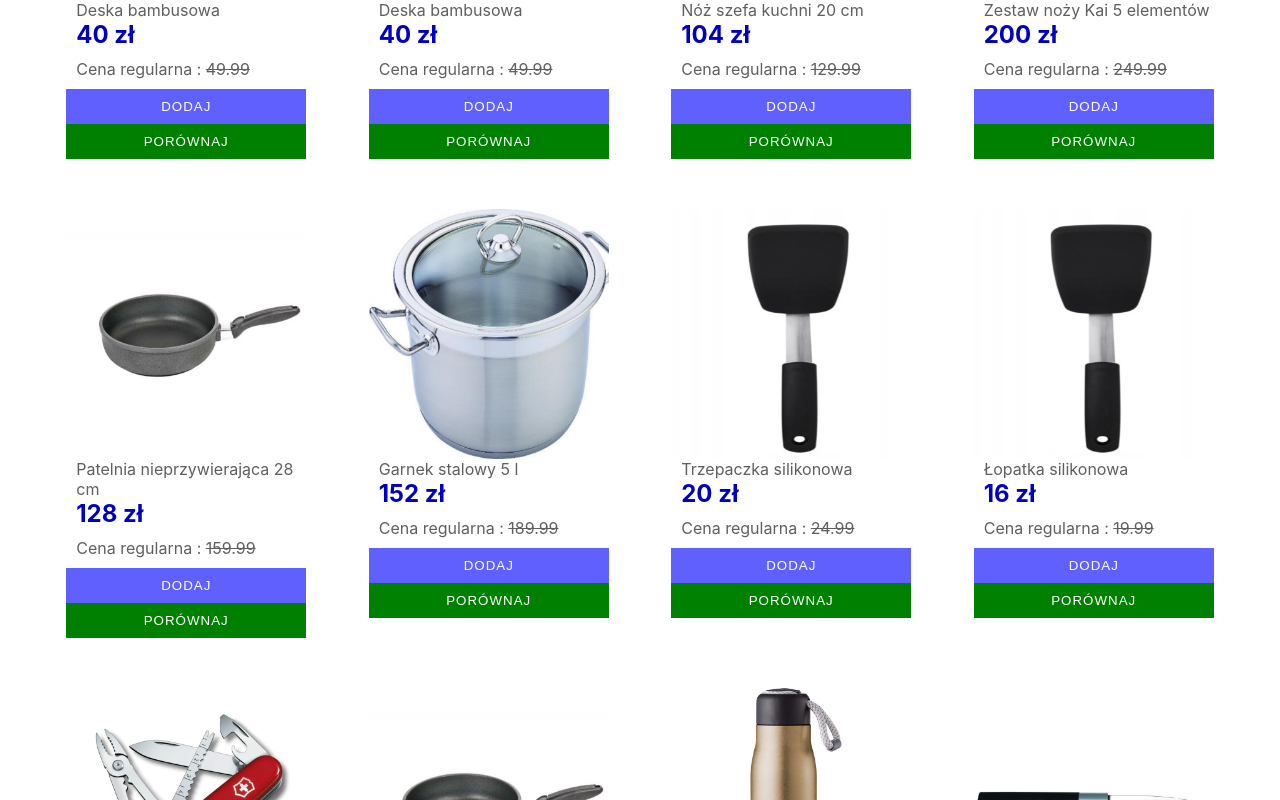
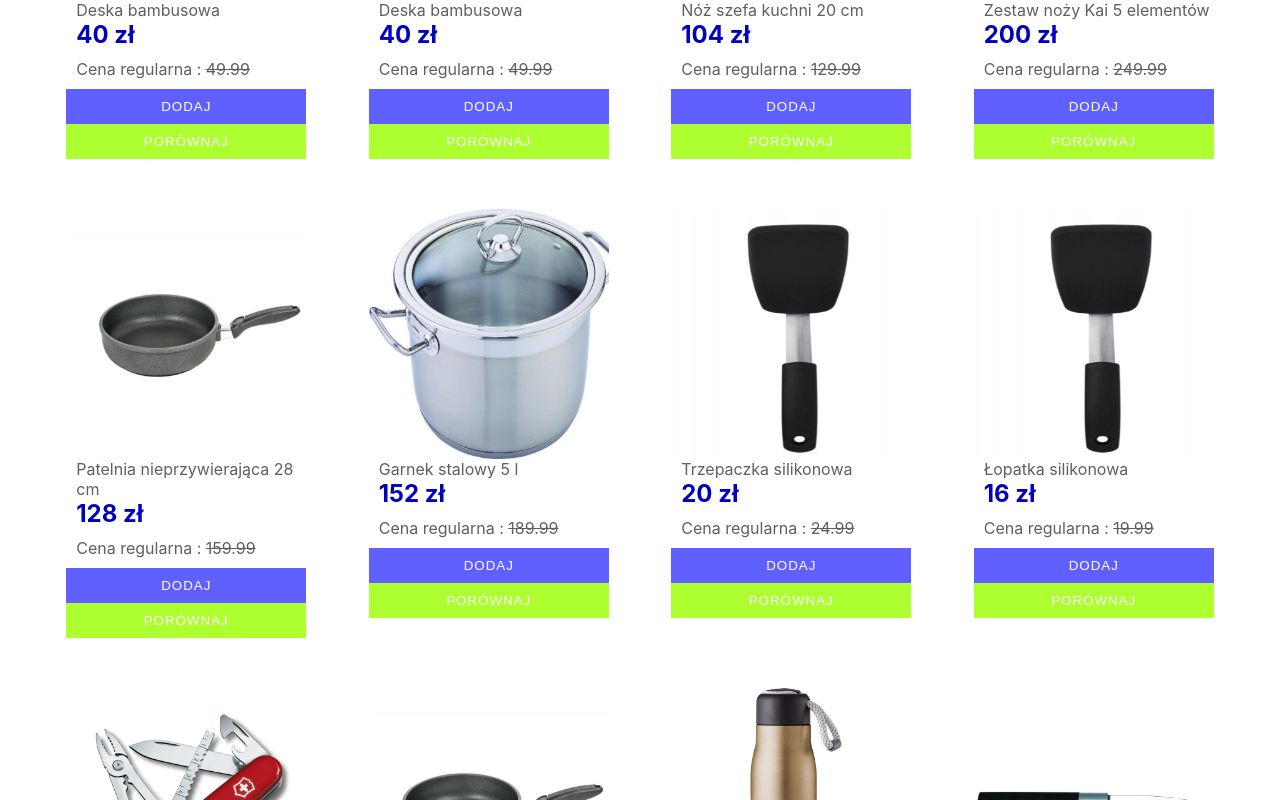
Before and after one commit to marcinoles87/my-app2, a React (Create React App) app: page / in a window 1280 px wide. Shown: the part 1220-2020 px from the top of the page. Built offline with nearby package versions, Linux system fonts and the light colour scheme.

Commit message:
add code

```diff
--- a/src/App.css
+++ b/src/App.css
@@ -42,6 +42,7 @@
   flex-wrap:nowrap;
   justify-content: center;
   align-items: center;
+  z-index: 10000;
 
 
 }
--- a/src/Database/Database.jsx
+++ b/src/Database/Database.jsx
@@ -196,7 +196,7 @@ const database2 = [
                         </div>
 
                          <button onClick={() => handleAddProduct(item)}>Dodaj</button>
-                         <button onClick={() => handlePorownaj(item)} style={{backgroundColor:'green'}}>Porównaj</button>
+                         <button onClick={() => handlePorownaj(item)} style={{backgroundColor:'greenyellow'}}>Porównaj</button>
                     </div>
                 </div>
             )
```
